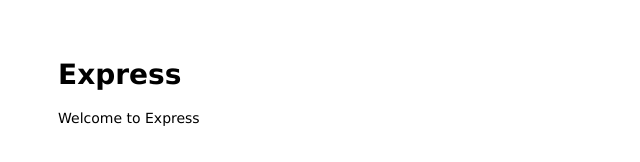
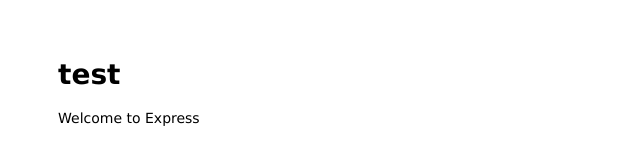
Before and after one commit to choseongjin0815/mastering-git-github, a website: page public/index.html in a window 1280 px wide. Shown: the whole page, without its empty margins (0-640 px from the left). Drawn offline with Linux system fonts and the light colour scheme.

Commit message:
title changed

```diff
--- a/public/index.html
+++ b/public/index.html
@@ -1,12 +1,12 @@
 <html>
 
 <head>
-  <title>Express</title>
+  <title>test</title>
   <link rel="stylesheet" href="/stylesheets/style.css">
 </head>
 
 <body>
-  <h1>Express</h1>
+  <h1>test</h1>
   <p>Welcome to Express</p>
 </body>
 
```
